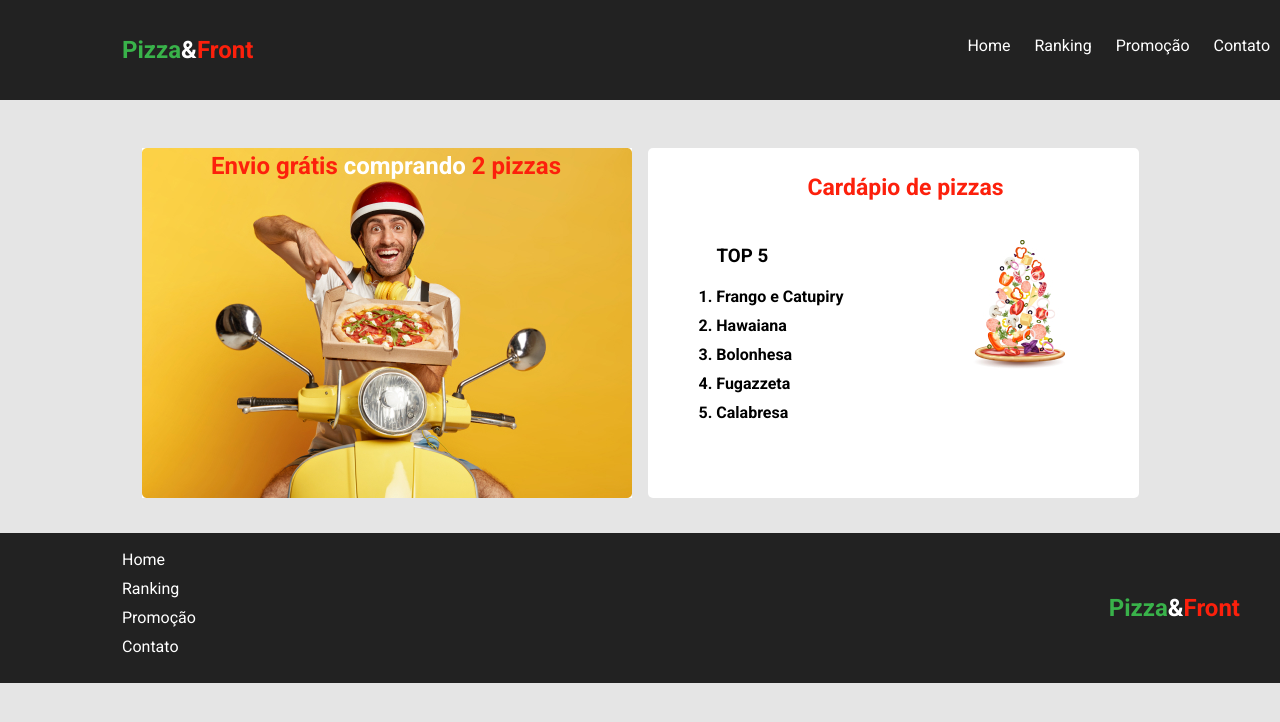
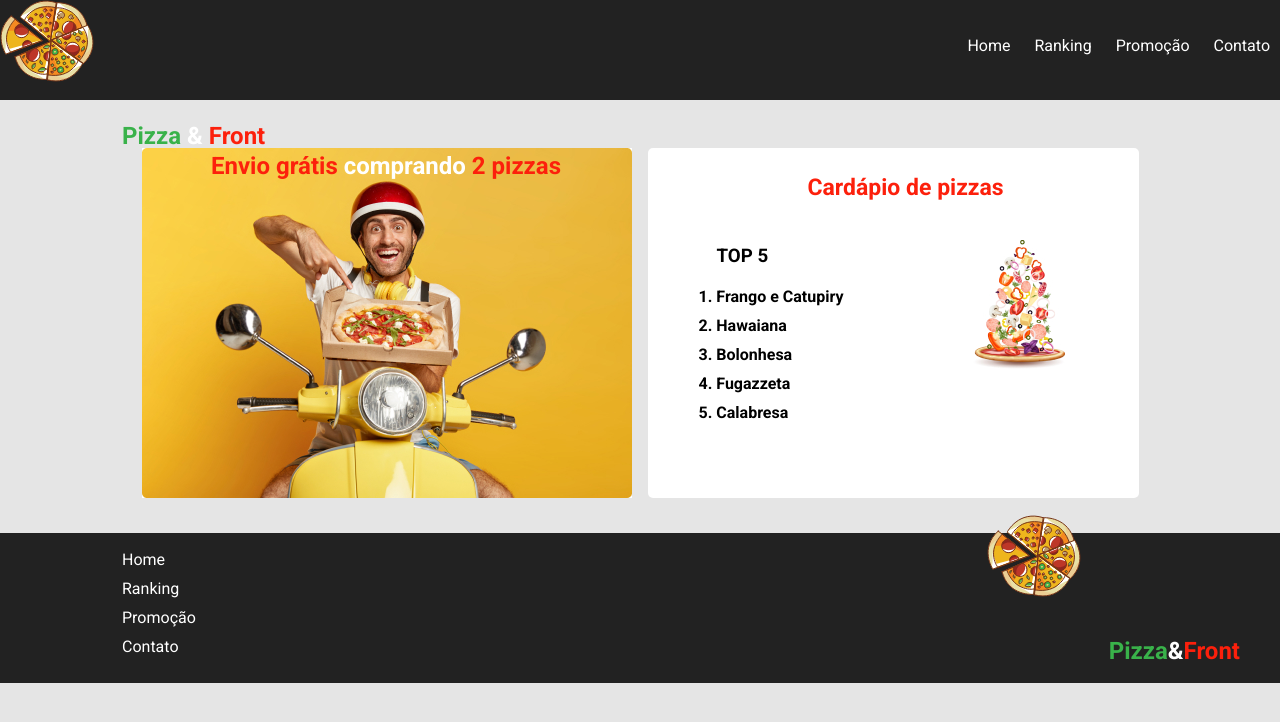
Before and after one commit to vitinop/Digital-House-Modulo1, a plain HTML site: page FrontEnd1/aula11/index.html in a window 1280 px wide. Drawn offline with Linux system fonts and the light colour scheme.

Commit message:
Update index.html

```diff
--- a/FrontEnd1/aula11/index.html
+++ b/FrontEnd1/aula11/index.html
@@ -12,9 +12,11 @@
 <body>
     <header class="mainHeader">
         <div class="headerLogo">
-            <span class="vetor"></span>
+            <img src="./img/VectorPizza.svg" />
             <h1>
-                <span class="texto-verde">Pizza</span>&amp;<span class="texto-vermelho">Front</span>
+                <span class="texto-verde">Pizza</span>
+                &
+                <span class="texto-vermelho">Front</span>
             </h1>
         </div>
         <div class="navMenu">
@@ -62,6 +64,7 @@
             </ul>
         </div>
         <div class="footerLogo">
+            <img src="./img/VectorPizza.svg" />
             <h1>
                 <span class="vetor"></span>
                 <span class="texto-verde">Pizza</span>&amp;<span class="texto-vermelho">Front</span>
```
